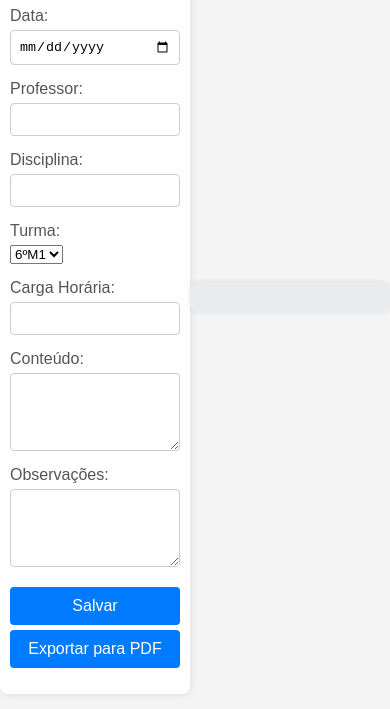
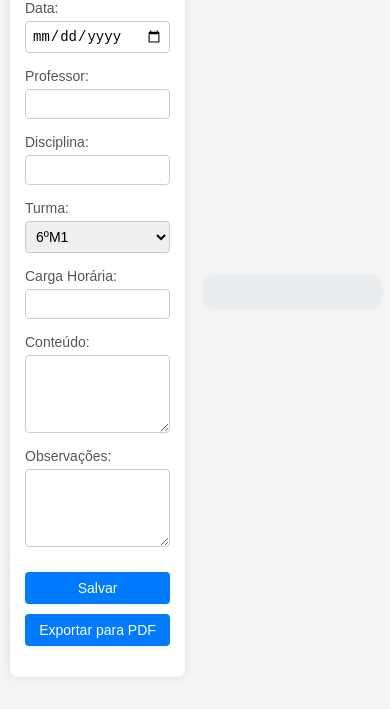
Before and after one commit to codesc25/diariodeclasse, a plain HTML site: page index.html in a window 390 px wide. Shown: the part 135-844 px from the top of the page. Drawn offline with nearby package versions, Linux system fonts and the light colour scheme.

Commit message:
Update style.css

```diff
--- a/style.css
+++ b/style.css
@@ -36,18 +36,18 @@ label {
 input[type="text"],
 input[type="date"],
 input[type="number"],
-textarea {
+textarea,
+select {
     width: 100%;
     padding: 8px;
     border: 1px solid #ccc;
     border-radius: 4px;
     box-sizing: border-box;
-    /* Garante que o padding não aumente a largura total */
+    font-size: 16px;
 }
 
 textarea {
     resize: vertical;
-    /* Permite redimensionamento vertical */
 }
 
 button {
@@ -59,29 +59,51 @@ button {
     cursor: pointer;
     font-size: 16px;
     margin-top: 10px;
+    width: 100%;
 }
 
 button:hover {
     background-color: #0056b3;
 }
 
-/* Estilos para dispositivos móveis */
-@media (max-width: 600px) {
+/* Media query for screens smaller than 768px */
+@media (max-width: 768px) {
     .container {
         width: 95%;
-        padding: 10px;
+        margin: 10px;
+        padding: 15px;
+    }
+
+    h1 {
+        font-size: 24px;
+    }
+
+    label {
+        font-size: 14px;
     }
 
     input[type="text"],
     input[type="date"],
     input[type="number"],
-    textarea {
-        width: 100%;
+    textarea,
+    select {
+        font-size: 14px;
+        padding: 6px;
     }
 
     button {
-        width: 100%;
-        margin-top: 5px;
+        font-size: 14px;
+        padding: 8px 12px;
+    }
+}
+
+/* Media query for screens larger than 768px */
+@media (min-width: 769px) {
+    .container {
+        width: 80%;
+        max-width: 600px;
+        margin: 20px;
+        padding: 20px;
     }
 }
 
```
